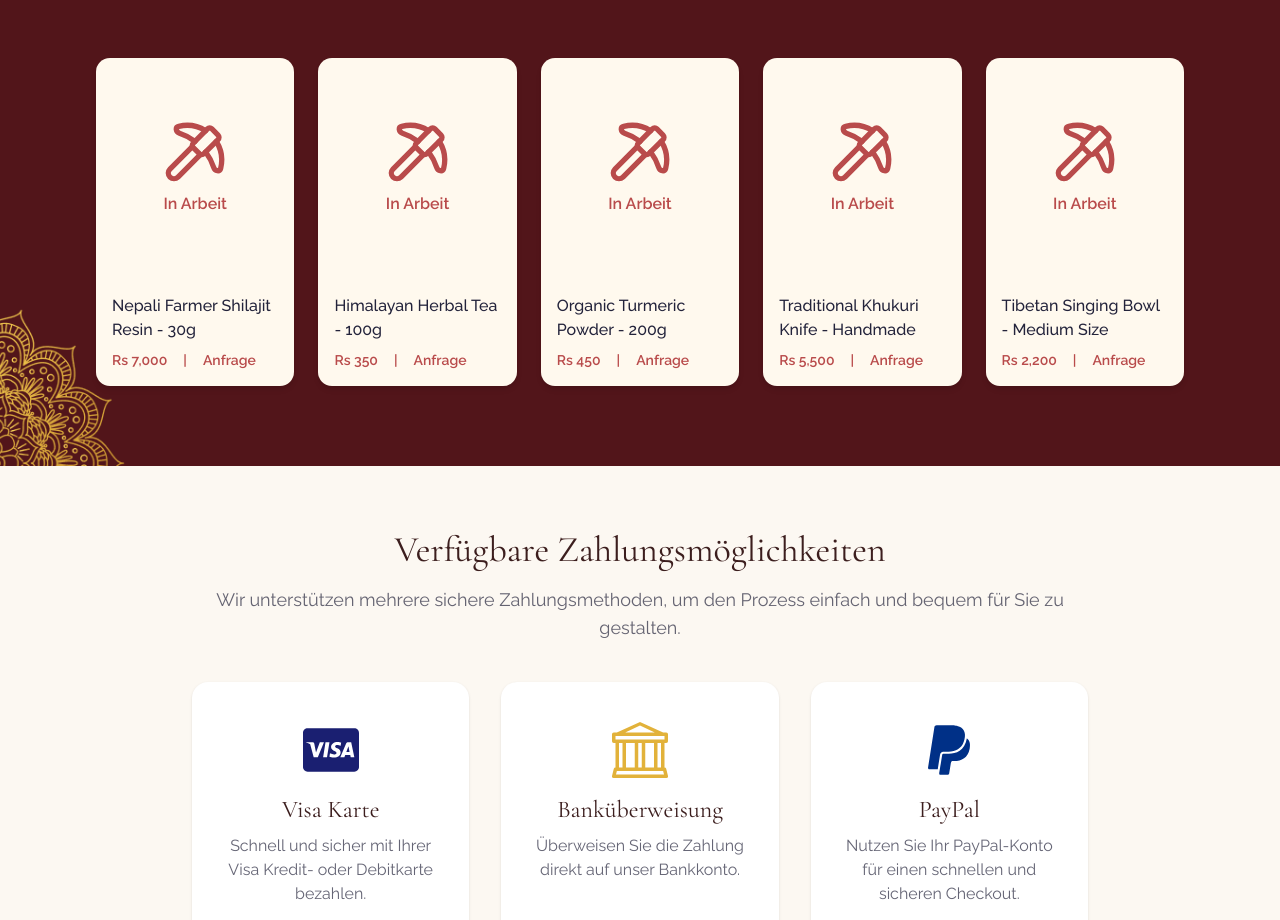
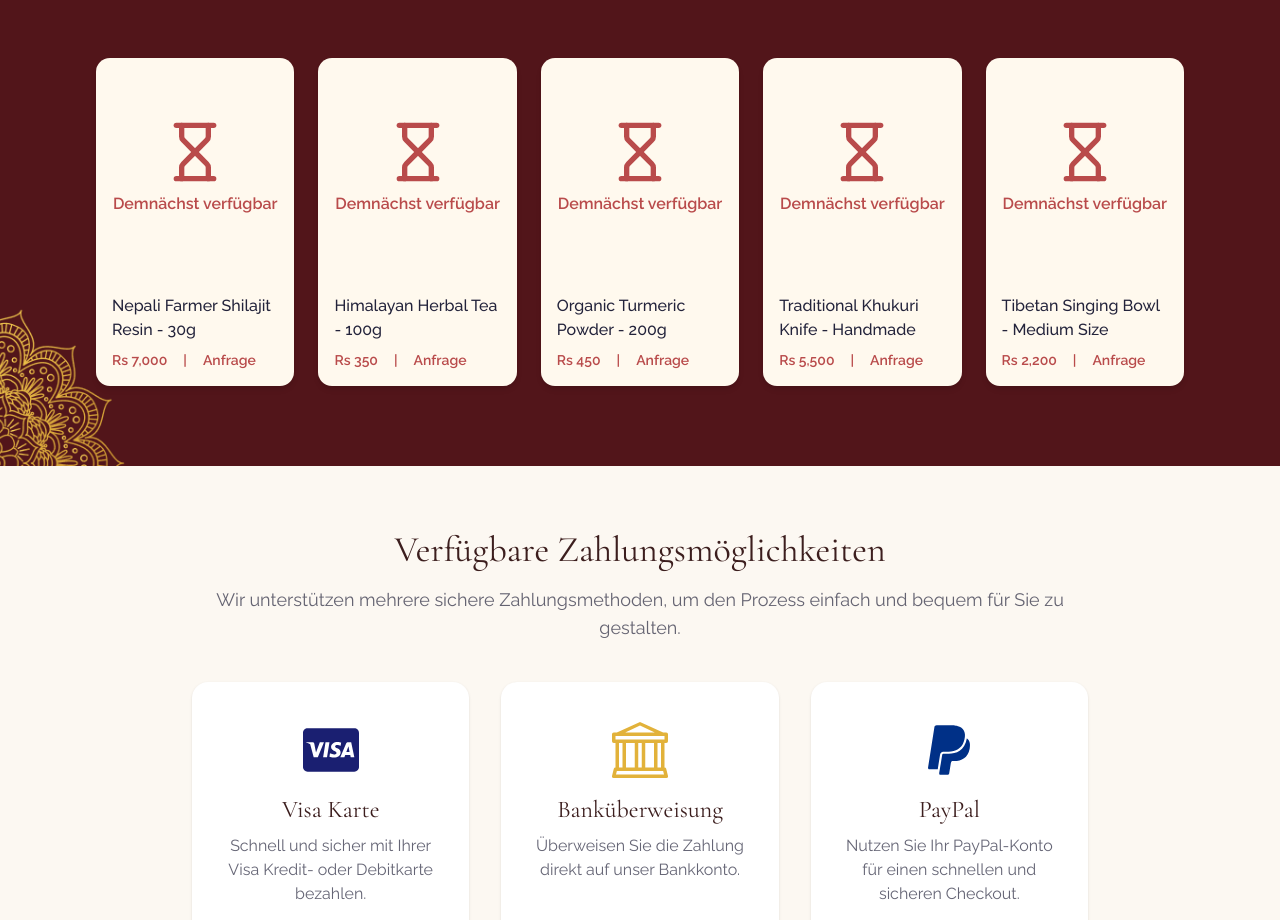
Before and after one commit to sarthakshrestha/kathmandu-mandala, a Next.js app: page / in a window 1280 px wide. Shown: the part 5121-6041 px from the top of the page. Built offline with nearby package versions, Linux system fonts and the light colour scheme.

Commit message:
ui: coming soon + icon change

```diff
--- a/public/locales/de.json
+++ b/public/locales/de.json
@@ -117,6 +117,7 @@
   "authentic_treasures_desc": "Entdecken Sie handgefertigte Produkte aus Nepal, die Tradition, Kultur und Kunstfertigkeit in den Alltag bringen.",
   "view_all": "Alle ansehen",
   "work_in_progress": "In Arbeit",
+  "coming_soon": "Demnächst verfügbar",
   "enquiry": "Anfrage",
   "faq_q1": "Wer kann diesen Visumservice nutzen?",
   "faq_a1": "Dieser Service richtet sich in erster Linie an deutsche Staatsbürger, die ein Visum für Nepal beantragen möchten.",
--- a/public/locales/en.json
+++ b/public/locales/en.json
@@ -117,6 +117,7 @@
   "authentic_treasures_desc": "Discover handcrafted products from Nepal, blending tradition, culture, and artistry into everyday life.",
   "view_all": "View all",
   "work_in_progress": "Work in progress",
+  "coming_soon": "Coming Soon",
   "enquiry": "Enquiry",
   "faq_q1": "Who can apply for a visa through this service?",
   "faq_a1": "This service is primarily designed for German citizens who wish to apply for a visa to Nepal.",
--- a/src/app/components/landing-page-components/component-6.tsx
+++ b/src/app/components/landing-page-components/component-6.tsx
@@ -2,6 +2,8 @@
 import Image from "next/image";
 import { useTranslation } from "@/app/hooks/use-translation";
 import { Pickaxe } from "lucide-react";
+import { Hourglass } from "lucide-react";
+
 const products = [
   {
     img: "https://placehold.co/600x400",
@@ -80,9 +82,9 @@ export default function Component6() {
               className="bg-[#FFF9EE] rounded-xl overflow-hidden flex flex-col shadow-md"
             >
               <div className="w-full h-[220px] relative flex flex-col items-center justify-center">
-                <Pickaxe size={64} className="text-[#B94B4B] mb-2" />
+                <Hourglass size={64} className="text-[#B94B4B] mb-2" />
                 <span className="text-[#B94B4B] font-links font-semibold">
-                  {t("work_in_progress") || "Work in progress"}
+                  {t("coming_soon") || "Coming Soon"}
                 </span>
               </div>
               <div className="p-4 flex flex-col flex-1 justify-between">
```
